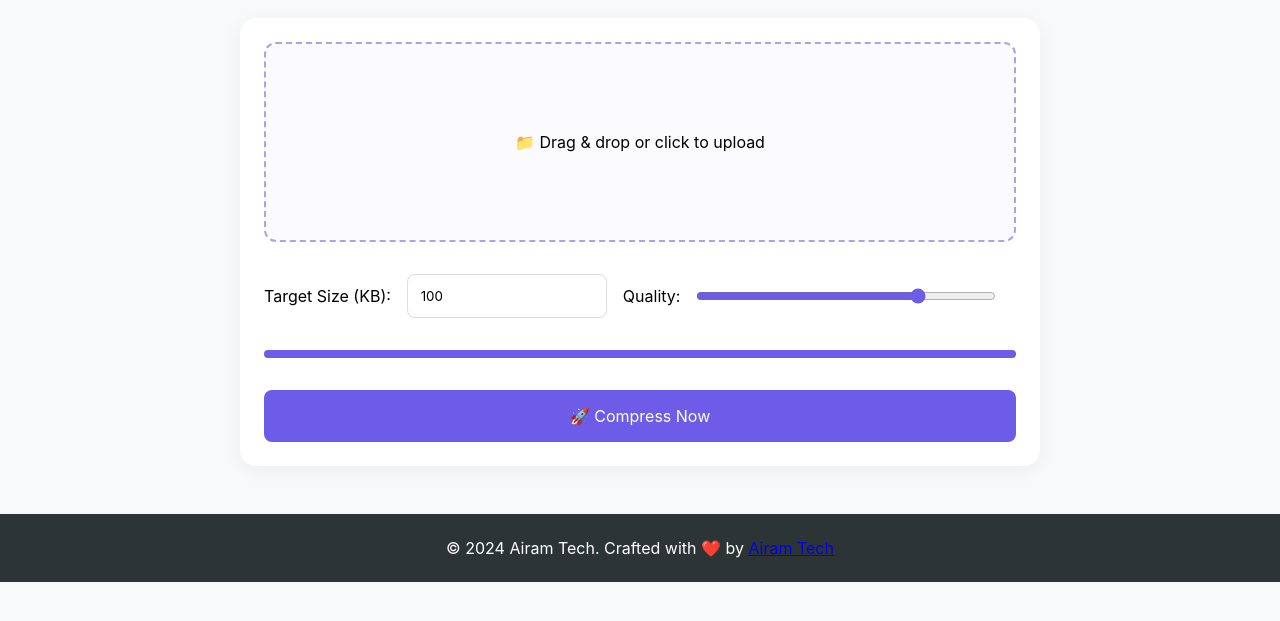
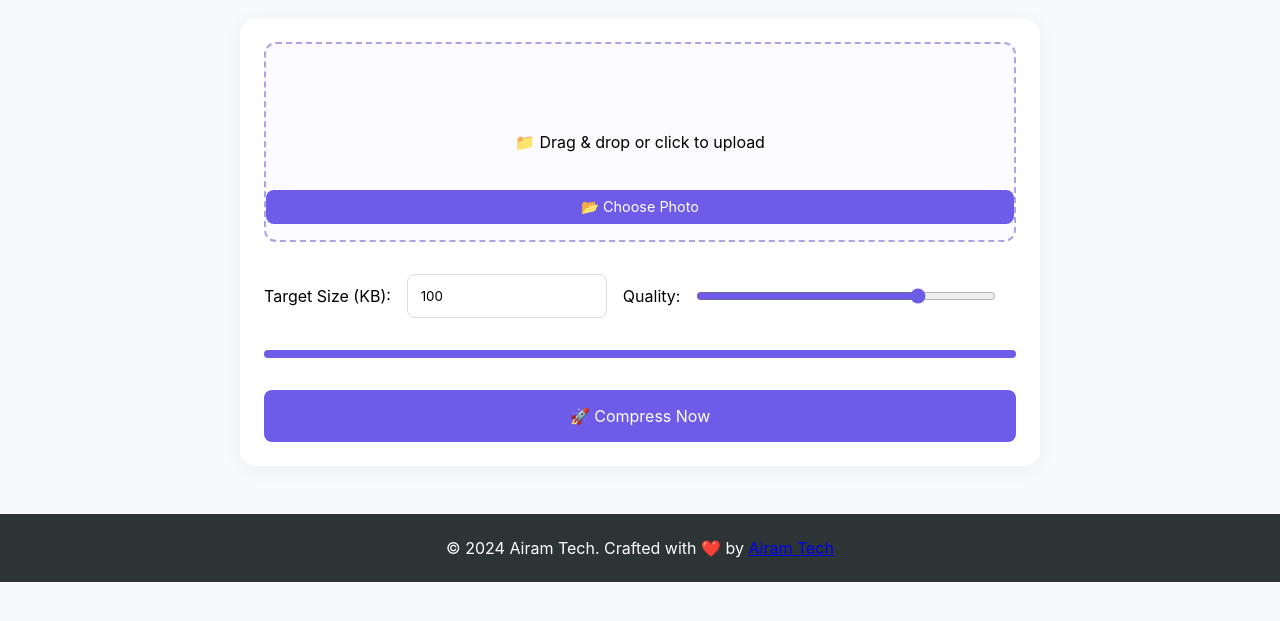
Before and after one commit to deepakrajpant/photo, a plain HTML site: page index.html in a window 1280 px wide. Shown: the part 137-758 px from the top of the page. Drawn offline with Linux system fonts and the light colour scheme.

Commit message:
Update index.html

```diff
--- a/index.html
+++ b/index.html
@@ -6,6 +6,36 @@
     <title>Airam Tech - Advanced Image Compressor</title>
     <link rel="icon" type="image/png" href="favicon.png">
     <style>
+     /* Add new button styles */
+        .choose-btn {
+            background: var(--primary-color);
+            color: white;
+            border: none;
+            padding: 0.5rem 1rem;
+            border-radius: 8px;
+            cursor: pointer;
+            transition: all 0.3s;
+            position: absolute;
+            bottom: 1rem;
+            left: 50%;
+            transform: translateX(-50%);
+            display: flex;
+            align-items: center;
+            gap: 0.25rem;
+            font-size: 0.9rem;
+        }
+
+        .choose-btn:hover {
+            opacity: 0.9;
+            transform: translateX(-50%) translateY(-2px);
+        }
+
+        @media (max-width: 768px) {
+            .choose-btn {
+                padding: 0.4rem 0.8rem;
+                font-size: 0.8rem;
+            }
+        }
         :root {
             --primary-color: #6c5ce7;
             --secondary-color: #a8a4e6;
@@ -228,6 +258,7 @@
     </style>
 </head>
 <body>
+
     <nav>
         <ul>
             <li><a href="index.html">Home</a></li>
@@ -246,6 +277,7 @@
    <div class="upload-area" onclick="document.getElementById('fileInput').click()">
      <img id="previewImage" alt="Image preview">
      <p id="uploadText">📁 Drag & drop or click to upload</p>
+     <button class="choose-btn" onclick="document.getElementById('fileInput').click(); event.stopPropagation();">📂 Choose Photo</button>
      <input type="file" id="fileInput" accept="image/*" hidden>
    </div>
 
```
Lines whose indentation alone changed are shown as unchanged.
